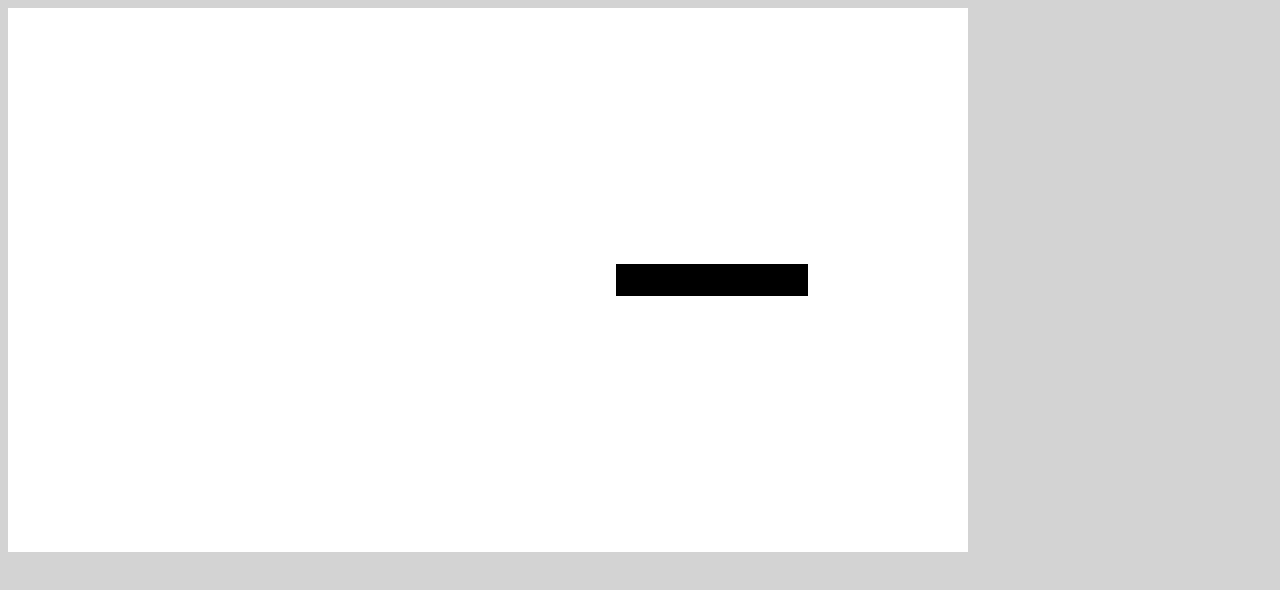
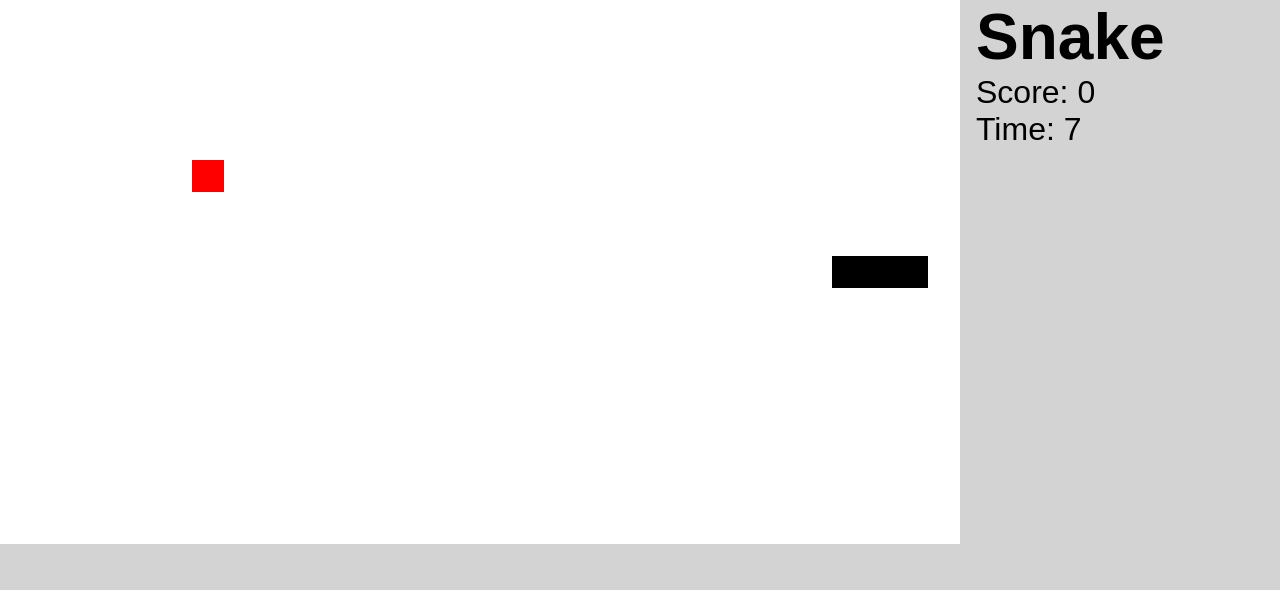
Before and after one commit to pawelkaczoruk/snake-game, a website with bundled scripts: page index.html in a window 1280 px wide. Built offline with nearby package versions, Linux system fonts and the light colour scheme.

Commit message:
add score and timer display. Add dots and colision check with them.

```diff
--- a/index.html
+++ b/index.html
@@ -9,6 +9,12 @@
 <body>
   <canvas id="game" height="544" width="960"></canvas>
 
+  <div class="score-board">
+    <h1>Snake</h1>
+    <p>Score: <span id="score">0</span></p>
+    <p>Time: <span id="time">0</span></p>
+  </div>
+
   <script src="js/game.js" type="module"></script>
 </body>
 </html>
--- a/js/Level.js
+++ b/js/Level.js
@@ -1,14 +1,42 @@
-import { Rect } from './math.js'
+import { Rect, overlaps } from './math.js'
 
 const SIZE = 32;
 
 export default class Level extends Rect {
   constructor(x, y, w, h) {
     super(x, y, w, h);
+
+    this.dots = [];
   }
 
   draw(ctx) {
     ctx.fillStyle = 'white';
     ctx.fillRect(this.x * SIZE, this.y * SIZE, this.w * SIZE, this.h * SIZE);
+
+    ctx.fillStyle = 'red';
+    this.dots.forEach(dot => {
+      ctx.fillRect(dot.x * SIZE, dot.y * SIZE, dot.w * SIZE, dot.h * SIZE);
+    });
+  }
+
+  reset() {
+    this.dots = [];
+  }
+
+  update(player) {
+    if (!this.dots.length || Math.random() > 0.95) {
+      let dot;
+
+      while (!dot) {
+        dot = new Rect(Math.floor(Math.random() * this.w), Math.floor(Math.random() * this.h));
+        if (overlaps(player, dot)) dot = undefined;
+
+        this.dots.forEach(el => {
+          if (overlaps(el, dot)) dot = undefined;
+        });
+      }
+
+      this.dots.push(dot);
+    }
   }
 }
--- a/js/Player.js
+++ b/js/Player.js
@@ -1,23 +1,21 @@
-import { Vec2, Rect } from './math.js'
+import { Vec2, Rect, overlaps } from './math.js'
 
 const SIZE = 32;
 
 export default class Player {
-  constructor(x = 10, y = 8) {
+  constructor(scoreBoard, timeBoard) {
+    this.scoreBoard = scoreBoard;
+    this.timeBoard = timeBoard;
+
+    this.timer = setTimer(this.timeBoard);
+
     this.score = 0;
-    this.pos = [
-      new Rect(x, y),
-      new Rect(x - 1, y),
-      new Rect(x - 2, y),
-      new Rect(x - 3, y),
-      new Rect(x - 4, y),
-      new Rect(x - 5, y),
-    ];
+    this.pos = [];
+    this.speed = new Vec2(0, 0);
+    this.canControl = true;
+    this.deltaTime = 0;
 
-    this.speed = new Vec2(1, 0);
-    this.canControl = true;
-    this.deltaTime = 0.5;
-
+    this.reset();
     addControls(this);
   }
 
@@ -36,12 +34,28 @@ export default class Player {
     if (head.r - 1 < level.l || head.l + 1 > level.r
         || head.b - 1 < level.t || head.t + 1 > level.b) {
       this.reset();
+      level.reset();
     }
 
     // collistion with snake itself
     for (let i = 1; i < this.pos.length; i++) {
-      if (overlaps(head, this.pos[i])) this.reset();
+      if (overlaps(head, this.pos[i])) {
+        this.reset();
+        level.reset();
+      }
     }
+
+    // collision with dots
+    level.dots.forEach((dot, i) => {
+      if (overlaps(head, dot)) {
+        this.score++;
+        level.dots.splice(i, 1);
+
+        if (this.score === 5) this.deltaTime = 0.3;
+        if (this.score === 10) this.deltaTime = 0.2;
+        if (this.score === 20) this.deltaTime = 0.1;
+      }
+    });
   }
 
   reset(x = 10, y = 8) {
@@ -51,6 +65,9 @@ export default class Player {
       new Rect(x - 2, y),
     ]
     this.speed.update(1, 0);
+    this.score = 0;
+    this.deltaTime = 0.4;
+    this.timeBoard.innerText = 0;
   }
 
   update(level) {
@@ -62,6 +79,8 @@ export default class Player {
     this.pos.pop();
 
     this.collide(level);
+
+    this.scoreBoard.innerText = this.score;
 
     this.canControl = true;
   }
@@ -85,9 +104,8 @@ function addControls(player) {
   });
 }
 
-function overlaps(player, obstacle) {
-  return player.x + 1 > obstacle.x
-         && player.x < obstacle.x + 1
-         && player.y + 1 > obstacle.y
-         && player.y < obstacle.y + 1;
+function setTimer(timer) {
+  return setInterval(() => {
+    timer.innerText = Number(timer.innerText) + 1;
+  }, 1000);
 }
--- a/js/game.js
+++ b/js/game.js
@@ -3,11 +3,13 @@ import Level from './Level.js'
 
 const canvas = document.getElementById('game');
 const context = canvas.getContext('2d');
+const score = document.getElementById('score');
+const timer = document.getElementById('time');
 
 const SIZE = 32;
 
-let player = new Player();
-let level = new Level(0, 0, canvas.width / SIZE, canvas.height / SIZE);
+let player = new Player(score, timer);
+let level = new Level(0, 0, canvas.width / SIZE, canvas.height / SIZE); // 30x17 tiles
 
 let accumulatedTime = 0;
 let lastTime = 0;
@@ -17,6 +19,7 @@ function gameLoop(time) {
 
   while (accumulatedTime > player.deltaTime) {
     player.update(level);
+    level.update(player);
     level.draw(context);
     player.draw(context);
 
--- a/js/math.js
+++ b/js/math.js
@@ -50,3 +50,10 @@ export class Rect {
     this.y = value;
   }
 }
+
+export function overlaps(player, obstacle) {
+  return player.x + 1 > obstacle.x
+         && player.x < obstacle.x + 1
+         && player.y + 1 > obstacle.y
+         && player.y < obstacle.y + 1;
+}
--- a/style.css
+++ b/style.css
@@ -1,7 +1,29 @@
+* {
+  box-sizing: border-box;
+  margin: 0;
+  padding: 0;
+
+  font-family: Arial, Helvetica, sans-serif;
+}
+
+body {
+  background: lightgrey;
+  display: flex;
+  font-size: 16px;
+}
+
 #game {
   image-rendering: pixelated;
 }
 
-body {
-  background: lightgrey;
+.score-board {
+  margin-left: 1rem;
 }
+
+h1 {
+  font-size: 4rem;
+}
+
+p {
+  font-size: 2rem;
+}
```
